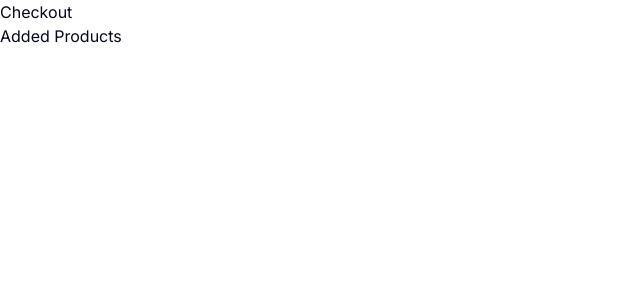
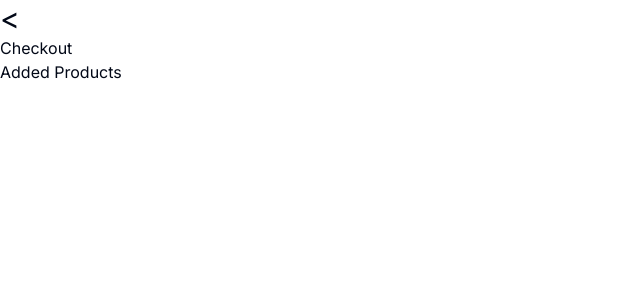
Before and after one commit to giemolines/CPSY301_Phase_3, a Next.js app in the folder phase_3/: page /cart in a window 1280 px wide. Shown: the top 300 px of the page, without its empty margins (0-640 px from the left). Built offline with nearby package versions, Linux system fonts and the light colour scheme.

Commit message:
minor updates

```diff
--- a/phase_3/src/app/cart/page.js
+++ b/phase_3/src/app/cart/page.js
@@ -1,8 +1,10 @@
 import cart_product from "../components/cart_product";
+import Link from "next/link";
 export default function page() {
   return (
   <main>
     <div>
+      <Link href="../" className="text-3xl">{'<'} </Link>
         <h1>Checkout</h1>
         <p>Added Products</p>
         <cart_product/>
--- a/phase_3/src/app/components/navigationBar.js
+++ b/phase_3/src/app/components/navigationBar.js
@@ -22,7 +22,7 @@
             <Link href="#" className="font-light">Sign in</Link>
           </div>
           <div>
-            <Link href="#">
+            <Link href="../cart">
               <ShoppingCartRoundedIcon className="h-5 w-5 hover:fill-slate-600 hover:scale-110 transition duration-200 ease-in-out" />
             </Link>
           </div>
```
